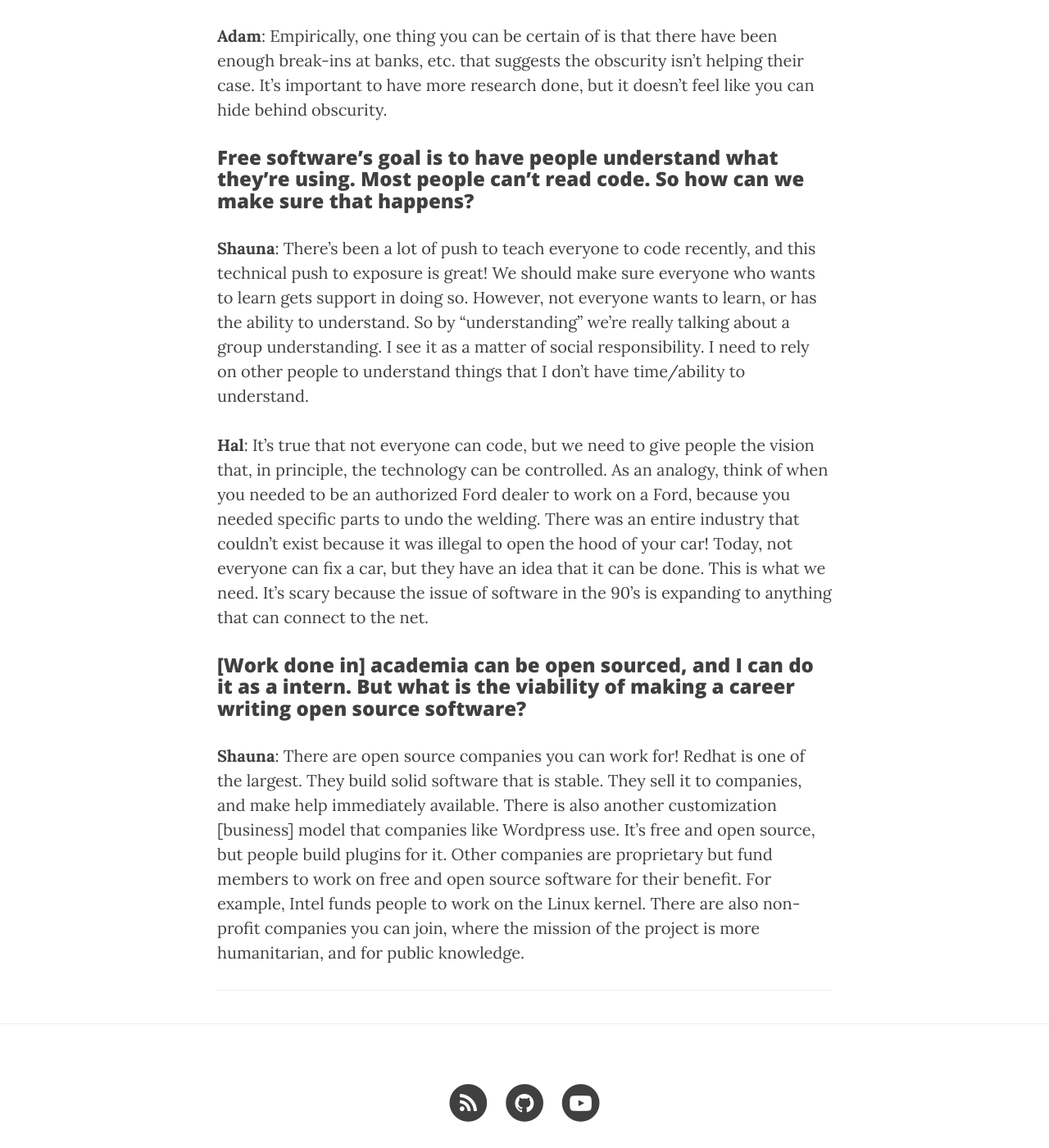
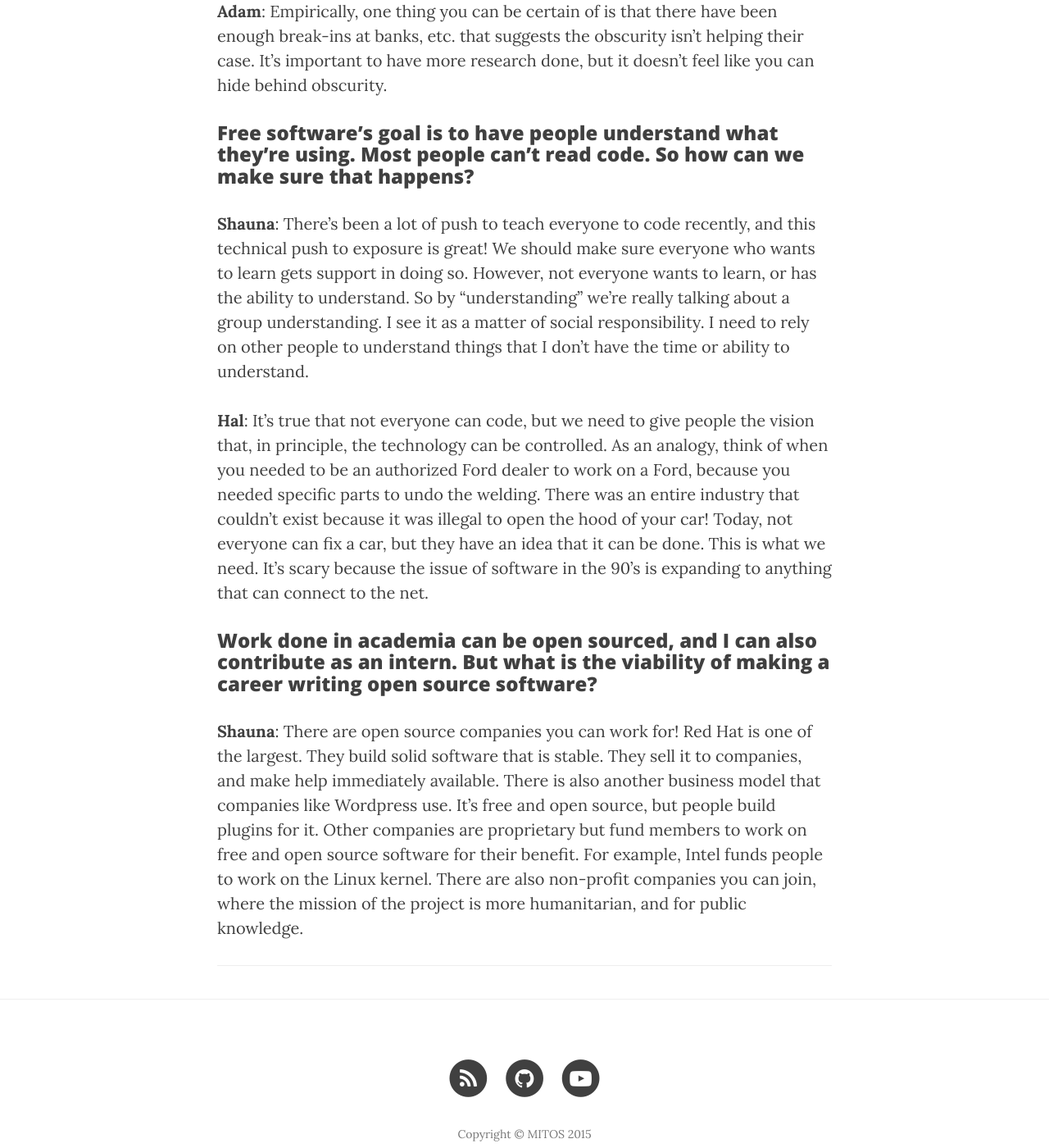
Before and after one commit to mit-open-source/mit-open-source.github.io, a Jekyll site: the page built from _posts/2015-04-01-panel.markdown, in a window 1280 px wide and 1400 px high, scrolled down 2567 px. Shown: the whole window at 82% size. Built offline with Jekyll 4.4.1, drawn with Linux system fonts in a browser that asks for light colours; nearby versions of some CDN libraries; some of the changed text lies outside the part shown.

Commit message:
Edits to panel blog post

```diff
--- a/_posts/2015-04-01-panel.markdown
+++ b/_posts/2015-04-01-panel.markdown
@@ -8,27 +8,47 @@ tags:
 - panel
 ---
 <p>
-Our first MITOS meeting was a great success! Thanks to everyone who came out today! To learn more about contributing to projects, we invited three speakers to answer our open source questions in a panel discussion. Our panelists were Shauna Gordon-McKeon, Program Director for OpenHatch; Hal Abelson, professor at MIT CSAIL; and Adam Marcus, CSAIL PhD and contributor to Locu’s Chronology project. All three had varied experiences, and we saw perspectives from freelance, free software, and industry.
+Our first MITOS meeting was a great success! Thanks to everyone who came out
+today! To learn more about contributing to projects, we invited three speakers
+to answer our questions on open source in a panel discussion. Our panelists were
+Shauna Gordon-McKeon, Program Director for OpenHatch; Hal Abelson, professor at
+MIT CSAIL; and Adam Marcus, CSAIL PhD and contributor to Locu’s Chronology
+project. All three had varied experiences, so we got to see perspectives from
+freelance, free software, and industry.
 </p>
 
 <p>
-Shauna also gave us a link to some paid open source projects for students. Although a lot of projects are listed for 2014, they are still being held this year. Check them out at <a href="https://openhatch.org/wiki/Opportunities">https://openhatch.org/wiki/Opportunities</a>. (We’ll also be storing a separate list of projects discussed during MITOS meetings on our <a href="{{ site.baseurl }}/projects/">Projects Page</a>).
+Shauna also gave us a link to some paid open source opportunities for students.
+Although a lot of the programs are listed for 2014, they are still being held
+this year. Check them out at
+<a href="https://openhatch.org/wiki/Opportunities">https://openhatch.org/wiki/Opportunities</a>.
+We’ll also be storing a list of open source projects discussed during MITOS
+meetings on our <a href="{{ site.baseurl }}/projects/">Projects Page</a>.
 </p>
 
 <p>
-We’ve written out some of the interesting questions and answers from the day (all paraphrased). Enjoy!
+We’ve paraphrased some of the questions and answers from the panel. Enjoy!
 </p>
 
 <h3>Introductions</h3>
 <div>
 <p>
-<b>Shauna</b>: I work with OpenHatch, and get students involved in open source. I run the Open Source Comes to Campus event. I’m also a freelancer/independent contractor, and I used to work in the biomedical field.
+<b>Shauna</b>: I work with OpenHatch, and get students involved in open source.
+I run the ``Open Source Comes to Campus" event. I’m also a
+freelancer/independent contractor, and I used to work in the biomedical field.
 </p>
 <p>
-<b>Hal</b>: I’m a professor here at CSAIL. I believe in free software, not open source. Free software is about removing the restrictions on how one can share/develop software, and emphasizes freedom more than the term "open source".
+<b>Hal</b>: I’m a professor here at CSAIL. I believe in free software, not open
+source. Free software is about removing the restrictions on how one can
+share/develop software, and emphasizes freedom more than the term "open
+source".
 </p>
 <p>
-<b>Adam</b>: I got my PhD here at CSAIL, and I moved to a startup called Locu, now acquired by GoDaddy. I’ve tried to release a lot of software as free software. Basically, I think anything that isn’t a secret in business should try to be released as open source. Recently, I’ve worked on the Chronology project, which a lot of interns have also contributed to.
+<b>Adam</b>: I got my PhD here at CSAIL, and I moved to a startup called Locu,
+now acquired by GoDaddy. I’ve tried to release a lot of software as free
+software. Basically, I think anything that isn’t a secret in business should
+try to be released as open source. Recently, I’ve worked on the Chronology
+project, which a lot of interns have also contributed to.
 </p>
 </div>
 
@@ -36,45 +56,99 @@ We’ve written out some of the interesting questions and answers from the day (
 
 <div>
 <p>
-<b>Shauna</b>: I started out as a neuroscientist working with imaging data. I didn’t know about floss [free/libre open source software] then, but I was frustrated with the lack of open access to published journal articles. This is another type of information that I feel everyone should have access to. People use proprietary tools that have a great impact, but you’re forced to rely on that.
+<b>Shauna</b>: I started out as a neuroscientist working with imaging data. I
+didn’t know about FLOSS (free/libre open source software) then, but I was
+frustrated with the lack of open access to published journal articles. This is
+another type of information that I feel everyone should have access to. People
+use proprietary tools that have a great impact, but you’re forced to rely on
+that.
 </p>
 
 <p>
-<b>Hal</b>: People certainly make fantastic proprietary tools, but we are more and more subject to behavior of software artifacts that are having an effect on our lives. By nature of intellectual property laws, we are not permitted to know what’s going on. For example, Equifax gives you a credit score that is secret so you have no way of asking “Why is it saying that?” That’s just a small example of what’s happening right now. Do you know if the microphone in your cell can be turned on remotely by Verizon or NSA? You can’t know. You can’t look at what’s in there. This is why making this stuff free is getting more and more important. The important information used to be about stocks, but now there are claims that phones can pick up heartbeats from the accelerometer. There should be a firm rule that the public ought to be able to see what this stuff is.
+<b>Hal</b>: People certainly make fantastic proprietary tools, but we are more
+and more subject to behavior of software artifacts that are having an effect on
+our lives. By nature of intellectual property laws, we are not permitted to
+know what’s going on. For example, Equifax gives you a credit score that is
+secret so you have no way of asking “Why is it saying that?” That’s just a
+small example of what’s happening right now. Do you know if the microphone in
+your cell can be turned on remotely by Verizon or NSA? You can’t know. You
+can’t look at what’s in there. This is why making this stuff free is getting
+more and more important. The important information used to be about stocks, but
+now there are claims that phones can pick up heartbeats from the accelerometer.
+There should be a firm rule that the public ought to be able to see what this
+stuff is.
 </p>
 
 <p>
-<b>Adam</b>: On the industry side, I think it’s just practical. It’s frustrating to build something that someone else has built a thousand times before. When you do it yourself, you don’t have as many eyeballs, and the project hasn’t been hardened with as many edge cases. I think if the code is not critical to the business, it should be free. There’s also a community aspect, where the project becomes a part of your social circle. Unlike your company, nobody defines the projects you have to work on, so you work on problems you want to solve. People come together.
+<b>Adam</b>: On the industry side, I think it’s just practical. It’s
+frustrating to build something that someone else has built a thousand times
+before. When you do it yourself, you don’t have as many eyeballs, and the
+project hasn’t been hardened with as many edge cases. I think if the code is
+not critical to the business, it should be free. There’s also a community
+aspect, where the project becomes a part of your social circle. Unlike your
+company, nobody defines the projects you have to work on, so you work on
+problems you want to solve. People come together.
 </p>
 </div>
 
-<h3> Isn’t there a school of thought that if you expose your code, they [attackers] can find vulnerabilities and use it to attack your code? </h3>
+<h3> Isn’t there a school of thought that if you expose your code, attackers
+can find vulnerabilities and use it to attack your code? </h3>
 <div>
 <p>
-<b>Hal</b>: The reality is that nobody knows. Lots of people are waving their hands up and down but the argument has been going on for a pretty long time. There just isn’t a lot of good evidence to make that claim.
+<b>Hal</b>: The reality is that nobody knows. Lots of people are waving their
+hands up and down but the argument has been going on for a pretty long time.
+There just isn’t a lot of good evidence to make that claim.
 </p>
 
 <p>
-<b>Adam</b>: Empirically, one thing you can be certain of is that there have been enough break-ins at banks, etc. that suggests the obscurity isn’t helping their case. It’s important to have more research done, but it doesn’t feel like you can hide behind obscurity.
+<b>Adam</b>: Empirically, one thing you can be certain of is that there have
+been enough break-ins at banks, etc. that suggests the obscurity isn’t helping
+their case. It’s important to have more research done, but it doesn’t feel like
+you can hide behind obscurity.
 </p>
 </div>
 
-<h3> Free software’s goal is to have people understand what they’re using.  Most people can’t read code. So how can we make sure that happens? </h3>
+<h3> Free software’s goal is to have people understand what they’re using.
+Most people can’t read code. So how can we make sure that happens? </h3>
 
 <div>
 <p>
-<b>Shauna</b>: There’s been a lot of push to teach everyone to code recently, and this technical push to exposure is great! We should make sure everyone who wants to learn gets support in doing so. However, not everyone wants to learn, or has the ability to understand. So by “understanding” we’re really talking about a group understanding. I see it as a matter of social responsibility. I need to rely on other people to understand things that I don’t have time/ability to understand.
+<b>Shauna</b>: There’s been a lot of push to teach everyone to code recently,
+and this technical push to exposure is great! We should make sure everyone who
+wants to learn gets support in doing so. However, not everyone wants to learn,
+or has the ability to understand. So by “understanding” we’re really talking
+about a group understanding. I see it as a matter of social responsibility. I
+need to rely on other people to understand things that I don’t have the time or
+ability to understand.
 </p>
 
 <p>
-<b>Hal</b>: It’s true that not everyone can code, but we need to give people the vision that, in principle, the technology can be controlled. As an analogy, think of when you needed to be an authorized Ford dealer to work on a Ford, because you needed specific parts to undo the welding. There was an entire industry that couldn’t exist because it was illegal to open the hood of your car! Today, not everyone can fix a car, but they have an idea that it can be done. This is what we need. It’s scary because the issue of software in the 90’s is expanding to anything that can connect to the net.
+<b>Hal</b>: It’s true that not everyone can code, but we need to give people
+the vision that, in principle, the technology can be controlled. As an analogy,
+think of when you needed to be an authorized Ford dealer to work on a Ford,
+because you needed specific parts to undo the welding. There was an entire
+industry that couldn’t exist because it was illegal to open the hood of your
+car! Today, not everyone can fix a car, but they have an idea that it can be
+done. This is what we need. It’s scary because the issue of software in the
+90’s is expanding to anything that can connect to the net.
 </p>
 </div>
 
-<h3> [Work done in] academia can be open sourced, and I can do it as a intern. But what is the viability of making a career writing open source software? </h3>
+<h3> Work done in academia can be open sourced, and I can also contribute as an
+intern. But what is the viability of making a career writing open source
+software?
+</h3>
 
 <div>
 <p>
-<b>Shauna</b>: There are open source companies you can work for! Redhat is one of the largest. They build solid software that is stable. They sell it to companies, and make help immediately available. There is also another customization [business] model that companies like Wordpress use. It’s free and open source, but people build plugins for it. Other companies are proprietary but fund members to work on free and open source software for their benefit. For example, Intel funds people to work on the Linux kernel. There are also non-profit companies you can join, where the mission of the project is more humanitarian, and for public knowledge.
+<b>Shauna</b>: There are open source companies you can work for! Red Hat is one
+of the largest. They build solid software that is stable. They sell it to
+companies, and make help immediately available. There is also another business
+model that companies like Wordpress use. It’s free and open source, but people
+build plugins for it. Other companies are proprietary but fund members to work
+on free and open source software for their benefit. For example, Intel funds
+people to work on the Linux kernel. There are also non-profit companies you can
+join, where the mission of the project is more humanitarian, and for public
+knowledge.
 </p>
 </div>
```
